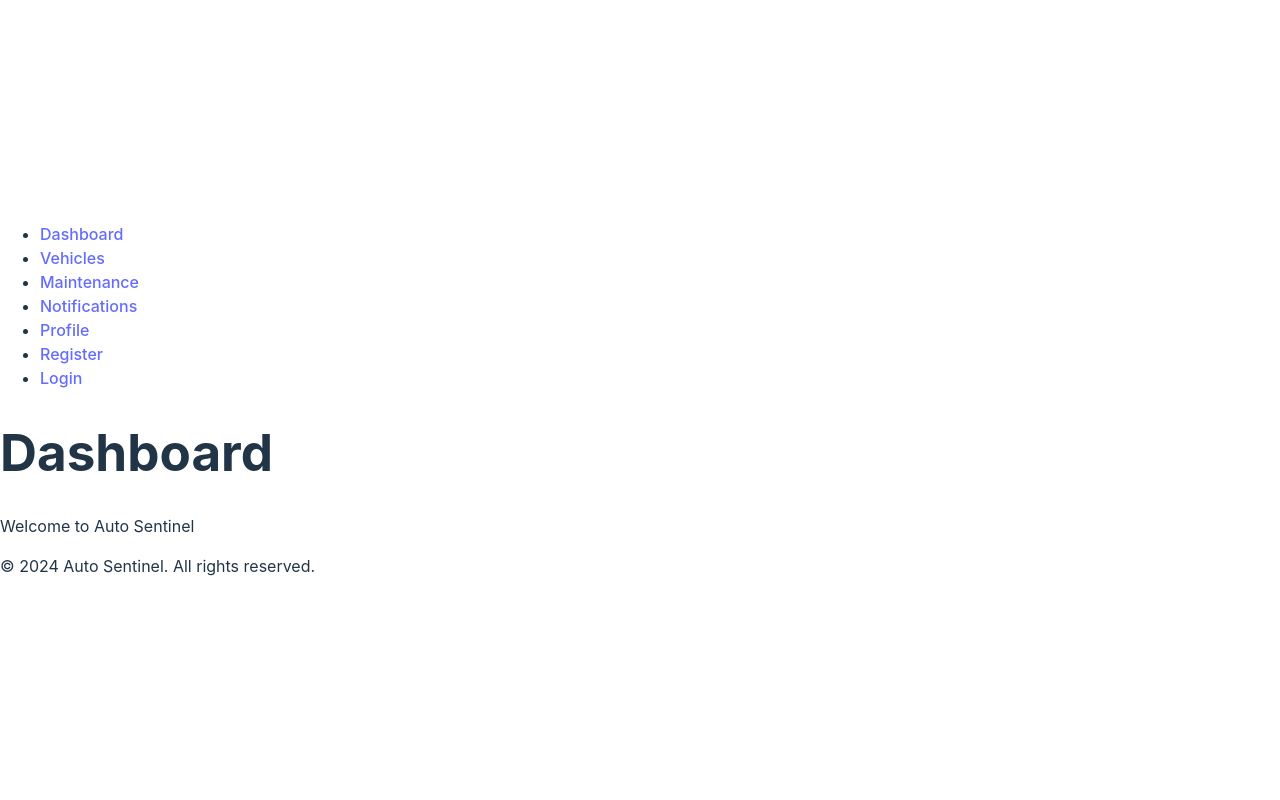
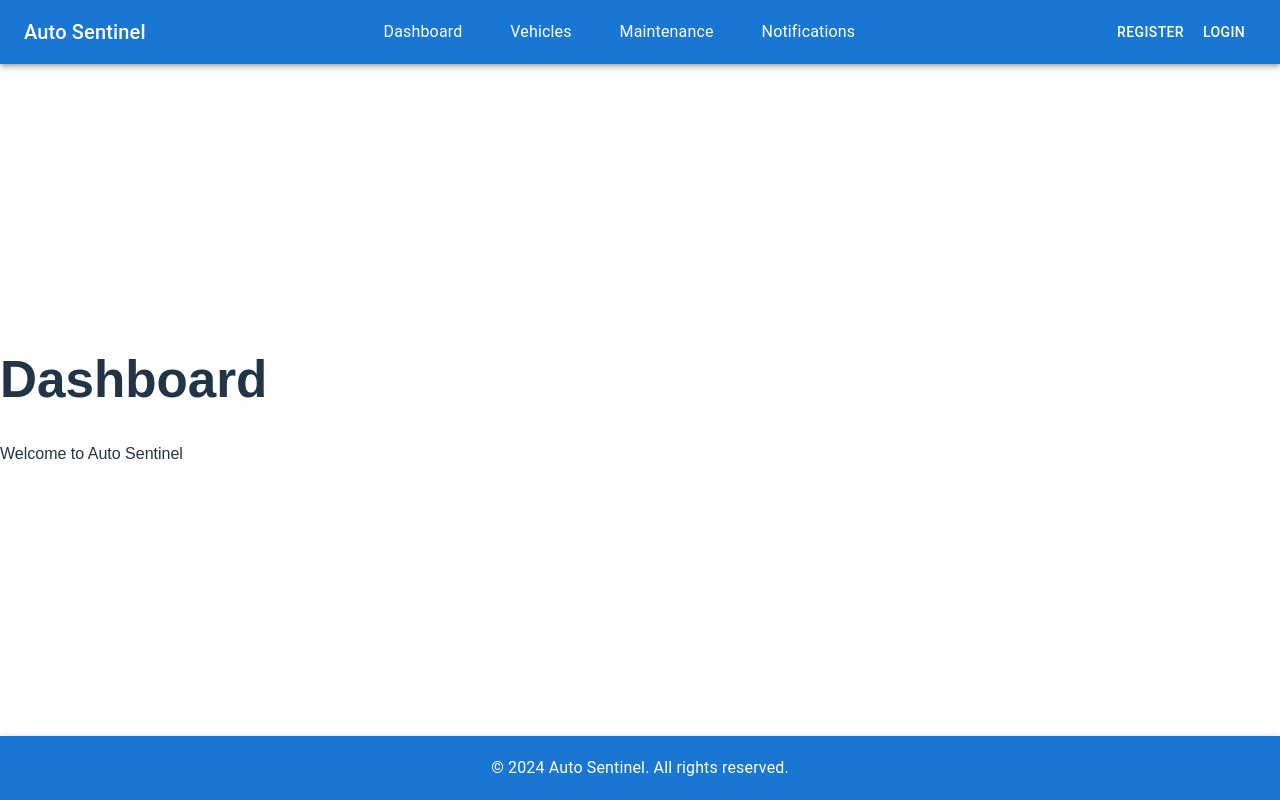
Before and after one commit to JordanBandur/auto-sentinel, a React (Vite) app in the folder frontend/: page / in a window 1280 px wide. Built offline with nearby package versions, Linux system fonts and the light colour scheme.

Commit message:
Implement & style header and footer

```diff
--- a/frontend/src/App.jsx
+++ b/frontend/src/App.jsx
@@ -8,6 +8,7 @@ import VehicleManagement from './views/VehicleManagement';
 import Profile from './views/Profile';
 import Notifications from './views/Notifications';
 import Maintenance from './views/Maintenance';
+import './App.scss';
 
 const App = () => {
   return (
--- /dev/null
+++ b/frontend/src/App.scss
@@ -0,0 +1,27 @@
+@import './assets/styles/base/variables';
+
+html, body, #root {
+  height: 100%;
+  width: 100%;
+  margin: 0;
+  padding: 0;
+}
+
+body {
+  font-family: 'Poppins', sans-serif;
+}
+
+.App {
+  display: flex;
+  flex-direction: column;
+  min-height: 100vh;
+  width: 100%;
+}
+
+main {
+  flex-grow: 1;
+  display: flex;
+  flex-direction: column;
+  justify-content: center;
+  width: 100%;
+}
--- a/frontend/src/assets/styles/components/_Footer.scss
+++ b/frontend/src/assets/styles/components/_Footer.scss
@@ -1,14 +1,13 @@
 @import '../base/variables';
 
-/* Footer Styles */
 footer {
-  background-color: $secondary-dark-color;
+  background-color: $primary-color;
   color: $white;
   padding: 1rem;
   text-align: center;
 
   p {
     margin: 0;
-    font-family: 'Roboto', sans-serif;
+    font-family: 'Poppins', sans-serif;
   }
 }
--- a/frontend/src/assets/styles/components/_Header.scss
+++ b/frontend/src/assets/styles/components/_Header.scss
@@ -1,45 +1,32 @@
 @import '../base/variables';
 
-/* Header Styles */
 header {
-  background-color: $primary-dark-color;
+  background-color: $primary-color;
   color: $white;
-  padding: 1rem;
 
-  nav ul {
-    display: flex;
-    list-style: none;
-    padding: 0;
-    margin: 0;
-  }
-
-  nav ul li {
-    margin-right: 1rem;
-
-    &:last-child {
-      margin-right: 0;
-    }
-  }
-
-  nav ul li a {
+  .nav-link {
     color: $white;
     text-decoration: none;
+    margin-right: 1rem;
     font-family: 'Poppins', sans-serif;
 
     &:hover {
       color: $primary-light-color;
     }
+
+    &.active-link {
+      font-weight: bold;
+      border-bottom: 2px solid $primary-light-color;
+    }
   }
 
-  nav ul li button {
-    background: none;
-    border: none;
+  .auth-button {
+    margin-left: 1rem;
+    font-family: 'Poppins', sans-serif;
+    font-weight: bold;
+  }
+
+  .menu-icon {
     color: $white;
-    cursor: pointer;
-    font-family: 'Poppins', sans-serif;
-
-    &:hover {
-      color: $primary-light-color;
-    }
   }
 }
--- a/frontend/src/assets/styles/main.scss
+++ b/frontend/src/assets/styles/main.scss
@@ -9,3 +9,31 @@
 // Import component styles
 @import './components/header';
 @import './components/footer';
+
+@import './assets/styles/base/variables'; // Import the color variables
+
+html, body, #root {
+  height: 100%;
+  width: 100%;
+  margin: 0;
+  padding: 0;
+}
+
+body {
+  font-family: 'Poppins', sans-serif;
+}
+
+.App {
+  display: flex;
+  flex-direction: column;
+  min-height: 100vh;
+  width: 100%;
+}
+
+main {
+  flex-grow: 1;
+  display: flex;
+  flex-direction: column;
+  justify-content: center;
+  width: 100%; // Ensure main takes up full width
+}
--- a/frontend/src/assets/styles/views/Dashboard.scss
+++ b/frontend/src/assets/styles/views/Dashboard.scss
@@ -0,0 +1 @@
+@import '../base/variables';
--- a/frontend/src/components/_Footer.jsx
+++ b/frontend/src/components/_Footer.jsx
@@ -1,11 +1,21 @@
-import './_Footer';
+import AppBar from '@mui/material/AppBar';
+import Toolbar from '@mui/material/Toolbar';
+import Typography from '@mui/material/Typography';
+import Box from '@mui/material/Box';
+import '../assets/styles/components/_Footer.scss';
 
-const _Footer = () => {
+const Footer = () => {
   return (
-    <footer>
-      <p>&copy; 2024 Auto Sentinel. All rights reserved.</p>
-    </footer>
+    <AppBar position="static" color="primary" sx={{ top: 'auto', bottom: 0, width: '100%' }}>
+      <Toolbar>
+        <Box sx={{ flexGrow: 1, textAlign: 'center' }}>
+          <Typography variant="body1" color="inherit">
+            &copy; 2024 Auto Sentinel. All rights reserved.
+          </Typography>
+        </Box>
+      </Toolbar>
+    </AppBar>
   );
 };
 
-export default _Footer;
+export default Footer;
--- a/frontend/src/components/_Header.jsx
+++ b/frontend/src/components/_Header.jsx
@@ -1,38 +1,130 @@
 import { useState } from 'react';
-import { Link } from 'react-router-dom';
-import './_Header';
+import { NavLink, Link } from 'react-router-dom';
+import AppBar from '@mui/material/AppBar';
+import Toolbar from '@mui/material/Toolbar';
+import Typography from '@mui/material/Typography';
+import Button from '@mui/material/Button';
+import IconButton from '@mui/material/IconButton';
+import MenuIcon from '@mui/icons-material/Menu';
+import Drawer from '@mui/material/Drawer';
+import List from '@mui/material/List';
+import ListItem from '@mui/material/ListItem';
+import ListItemText from '@mui/material/ListItemText';
+import Box from '@mui/material/Box';
+import Hidden from '@mui/material/Hidden';
+import '../assets/styles/components/_Header.scss';
 
-// This state is temporary and should be updated once user auth is setup.
-const _Header = () => {
-  // Temporary state to simulate user authentication
+const Header = () => {
   const [isAuthenticated, setIsAuthenticated] = useState(false);
+  const [drawerOpen, setDrawerOpen] = useState(false);
 
   const handleLogout = () => {
-    // Logic to handle logout will go here
     setIsAuthenticated(false);
   };
 
+  const toggleDrawer = (open) => (event) => {
+    if (event.type === 'keydown' && (event.key === 'Tab' || event.key === 'Shift')) {
+      return;
+    }
+    setDrawerOpen(open);
+  };
+
+  const drawer = (
+    <Box
+      sx={{ width: 250 }}
+      role="presentation"
+      onClick={toggleDrawer(false)}
+      onKeyDown={toggleDrawer(false)}
+    >
+      <List>
+        <ListItem button component={NavLink} to="/" className="nav-link">
+          <ListItemText primary="Dashboard" />
+        </ListItem>
+        <ListItem button component={NavLink} to="/vehicles" className="nav-link">
+          <ListItemText primary="Vehicles" />
+        </ListItem>
+        <ListItem button component={NavLink} to="/maintenance" className="nav-link">
+          <ListItemText primary="Maintenance" />
+        </ListItem>
+        <ListItem button component={NavLink} to="/notifications" className="nav-link">
+          <ListItemText primary="Notifications" />
+        </ListItem>
+        {isAuthenticated ? (
+          <ListItem button onClick={handleLogout}>
+            <ListItemText primary="Logout" />
+          </ListItem>
+        ) : (
+          <>
+            <ListItem button component={NavLink} to="/register">
+              <ListItemText primary="Register" />
+            </ListItem>
+            <ListItem button component={NavLink} to="/login">
+              <ListItemText primary="Login" />
+            </ListItem>
+          </>
+        )}
+      </List>
+    </Box>
+  );
+
   return (
-    <header>
-      <nav>
-        <ul>
-          <li><Link to="/">Dashboard</Link></li>
-          <li><Link to="/vehicles">Vehicles</Link></li>
-          <li><Link to="/maintenance">Maintenance</Link></li>
-          <li><Link to="/notifications">Notifications</Link></li>
-          <li><Link to="/profile">Profile</Link></li>
-          {isAuthenticated ? (
-            <li><button onClick={handleLogout}>Logout</button></li>
-          ) : (
-            <>
-              <li><Link to="/register">Register</Link></li>
-              <li><Link to="/login">Login</Link></li>
-            </>
-          )}
-        </ul>
-      </nav>
-    </header>
+    <AppBar position="static">
+      <Toolbar>
+        <Box sx={{ flexGrow: 1, display: 'flex', justifyContent: 'space-between', alignItems: 'center' }}>
+          <Typography variant="h6">
+            Auto Sentinel
+          </Typography>
+          <Hidden smDown>
+            <Box sx={{ display: 'flex', justifyContent: 'center', flexGrow: 1 }}>
+              <List component="nav" sx={{ display: 'flex' }}>
+                <ListItem button component={NavLink} to="/" className="nav-link">
+                  <ListItemText primary="Dashboard" />
+                </ListItem>
+                <ListItem button component={NavLink} to="/vehicles" className="nav-link">
+                  <ListItemText primary="Vehicles" />
+                </ListItem>
+                <ListItem button component={NavLink} to="/maintenance" className="nav-link">
+                  <ListItemText primary="Maintenance" />
+                </ListItem>
+                <ListItem button component={NavLink} to="/notifications" className="nav-link">
+                  <ListItemText primary="Notifications" />
+                </ListItem>
+              </List>
+            </Box>
+            <Box>
+              {isAuthenticated ? (
+                <Button color="inherit" onClick={handleLogout}>
+                  Logout
+                </Button>
+              ) : (
+                <>
+                  <Button color="inherit" component={Link} to="/register">
+                    Register
+                  </Button>
+                  <Button color="inherit" component={Link} to="/login">
+                    Login
+                  </Button>
+                </>
+              )}
+            </Box>
+          </Hidden>
+          <Hidden smUp>
+            <IconButton
+              edge="end"
+              color="inherit"
+              aria-label="menu"
+              onClick={toggleDrawer(true)}
+            >
+              <MenuIcon />
+            </IconButton>
+          </Hidden>
+        </Box>
+      </Toolbar>
+      <Drawer anchor="right" open={drawerOpen} onClose={toggleDrawer(false)}>
+        {drawer}
+      </Drawer>
+    </AppBar>
   );
 };
 
-export default _Header;
+export default Header;
```
Also changed, not shown: frontend/src/App.css (deleted).
